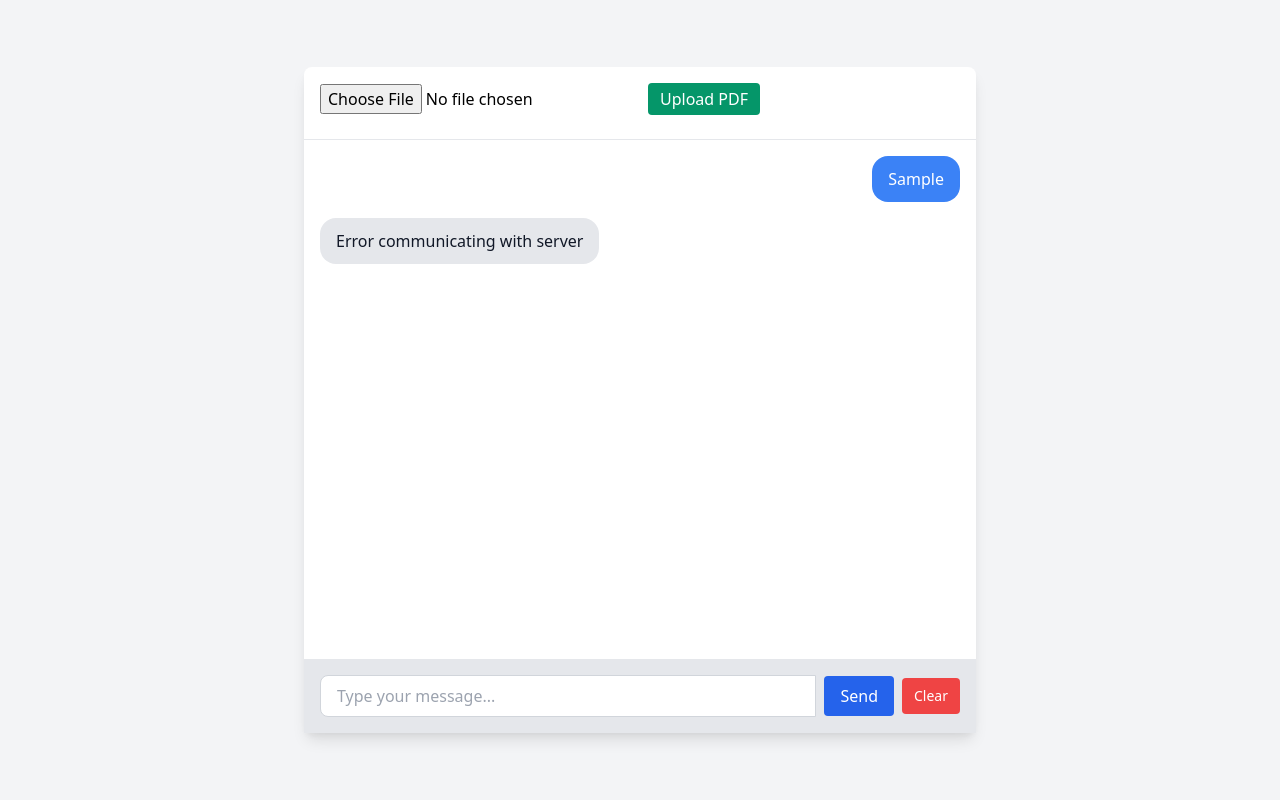
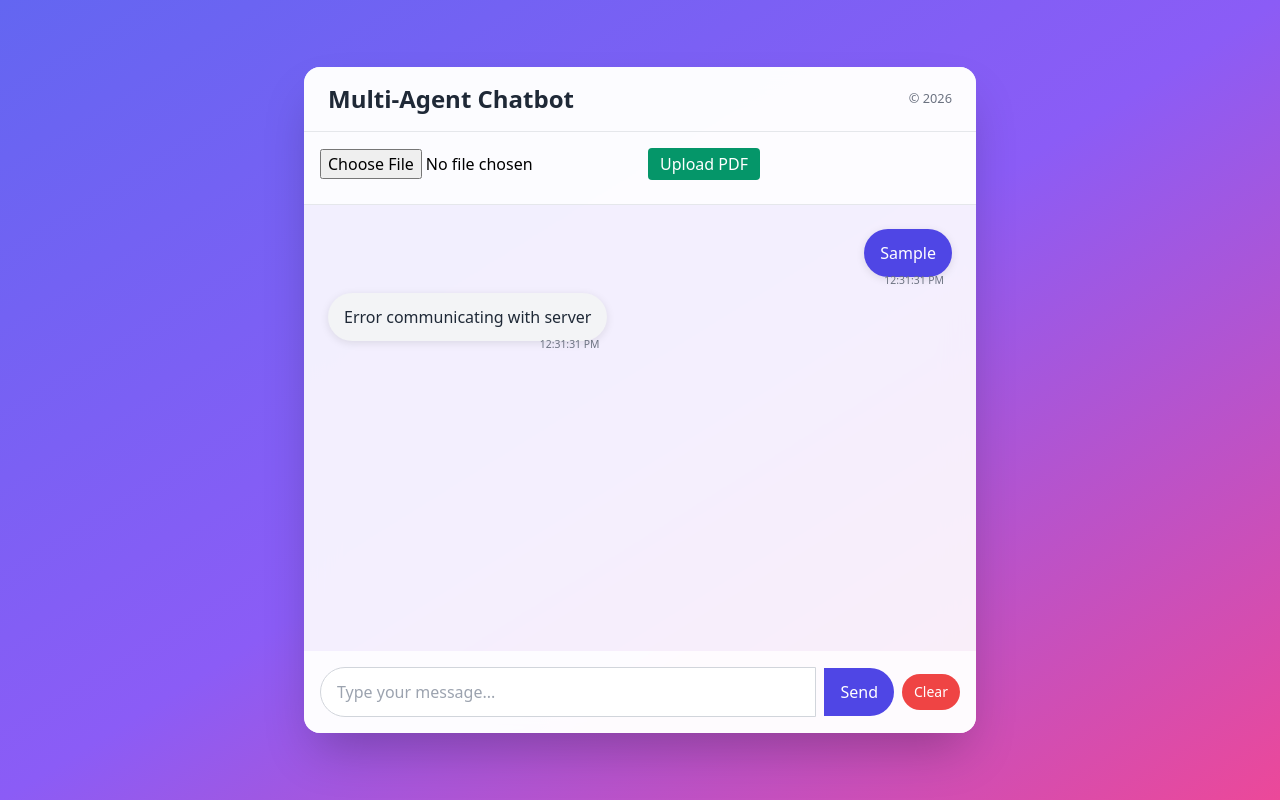
Before and after one commit to vaibhavagarwal19/RAG-based-chatbot, a plain HTML site: page app/static/index.html in a window 1280 px wide. Both pictures are taken after typing "Sample" into the empty fields and a click on the button "Send". Drawn offline with nearby package versions, Linux system fonts and the light colour scheme; no server answers.

Commit message:
improvements in ui

```diff
--- a/app/static/chat.js
+++ b/app/static/chat.js
@@ -6,8 +6,19 @@ function appendMessage(text, sender) {
     const div = document.createElement("div");
     div.classList.add("message");
     div.classList.add(sender === "user" ? "from-user" : "from-bot");
+    // add fade-in effect
+    div.style.opacity = 0;
+    div.style.transition = "opacity 0.3s";
     div.textContent = text;
+
+    const ts = document.createElement("span");
+    ts.classList.add("ts");
+    const now = new Date();
+    ts.textContent = now.toLocaleTimeString();
+    div.appendChild(ts);
+
     chatContainer.appendChild(div);
+    requestAnimationFrame(() => { div.style.opacity = 1; });
     chatContainer.scrollTop = chatContainer.scrollHeight;
 }
 
--- a/app/static/index.html
+++ b/app/static/index.html
@@ -6,9 +6,14 @@
     <title>Multi-Agent Chatbot</title>
     <!-- Tailwind CSS from CDN for quick styling -->
     <link href="https://cdn.jsdelivr.net/npm/tailwindcss@2.2.19/dist/tailwind.min.css" rel="stylesheet" />
+    <!-- Google font -->
+    <link rel="preconnect" href="https://fonts.googleapis.com">
+    <link rel="preconnect" href="https://fonts.gstatic.com" crossorigin>
+    <link href="https://fonts.googleapis.com/css2?family=Inter:wght@400;600;700&display=swap" rel="stylesheet">
 
     <style>
-        /* simple customizations */
+        body { font-family: 'Inter', sans-serif; }
+        /* message container plus bubbles */
         #chat {
             display: flex;
             flex-direction: column;
@@ -16,25 +21,39 @@
         .message {
             max-width: 75%;
             padding: 0.75rem 1rem;
-            border-radius: 1rem;
-            line-height: 1.4;
+            border-radius: 1.5rem;
+            line-height: 1.5;
             word-wrap: break-word;
+            box-shadow: 0 2px 8px rgba(0,0,0,0.1);
+            position: relative;
         }
         .from-user {
             align-self: flex-end;
-            background-color: #3b82f6;
+            background-color: #4f46e5; /* Indigo */
             color: white;
         }
         .from-bot {
             align-self: flex-start;
-            background-color: #e5e7eb;
-            color: #111827;
+            background-color: #f3f4f6; /* Gray-100 */
+            color: #1f2937;
+        }
+        /* timestamp small text inside bubble */
+        .message .ts {
+            position: absolute;
+            bottom: -0.75rem;
+            right: 0.5rem;
+            font-size: 0.65rem;
+            color: #6b7280;
         }
     </style>
 </head>
-<body class="bg-gray-100 flex items-center justify-center h-screen">
-    <div class="w-full max-w-2xl bg-white shadow-lg rounded-lg flex flex-col h-5/6">
-        <div class="border-b p-4">
+<body class="bg-gradient-to-br from-indigo-500 via-purple-500 to-pink-500 flex items-center justify-center h-screen font-sans">
+    <div class="w-full max-w-2xl bg-white bg-opacity-90 backdrop-filter backdrop-blur-lg shadow-2xl rounded-2xl flex flex-col h-5/6 overflow-hidden">
+        <header class="bg-white bg-opacity-80 px-6 py-4 border-b border-gray-200 flex items-center justify-between">
+            <h1 class="text-2xl font-bold text-gray-800">Multi‑Agent Chatbot</h1>
+            <small class="text-gray-500">&copy; 2026</small>
+        </header>
+        <div class="border-b p-4 bg-white bg-opacity-80">
             <form id="upload-form" class="flex items-center space-x-4" enctype="multipart/form-data">
                 <input type="file" id="upload-file" accept=".pdf" class="" />
                 <button type="submit" class="px-3 py-1 bg-green-600 text-white rounded hover:bg-green-700">
@@ -43,26 +62,26 @@
             </form>
             <div id="upload-status" class="mt-2 text-sm text-gray-600"></div>
         </div>
-        <div id="chat" class="flex-1 p-4 overflow-auto space-y-4">
+        <div id="chat" class="flex-1 p-6 overflow-auto space-y-4">
             <!-- Chat messages will appear here -->
         </div>
-        <form id="chat-form" class="p-4 bg-gray-200 flex items-center space-x-2" autocomplete="off">
+        <form id="chat-form" class="p-4 bg-white bg-opacity-80 flex items-center space-x-2" autocomplete="off">
             <input
                 type="text"
                 id="message"
                 placeholder="Type your message..."
-                class="flex-1 px-4 py-2 rounded-l-lg border border-gray-300 focus:outline-none"
+                class="flex-1 px-4 py-3 rounded-l-full border border-gray-300 focus:outline-none focus:ring-2 focus:ring-indigo-300"
             />
             <button
                 type="submit"
-                class="px-4 py-2 bg-blue-600 text-white rounded hover:bg-blue-700"
+                class="px-4 py-3 bg-indigo-600 text-white rounded-r-full hover:bg-indigo-700 transition-colors duration-150"
             >
                 Send
             </button>
             <button
                 type="button"
                 id="clear-chat"
-                class="px-3 py-2 bg-red-500 text-white rounded hover:bg-red-600 text-sm"
+                class="px-3 py-2 bg-red-500 text-white rounded-full hover:bg-red-600 text-sm transition-colors duration-150"
             >
                 Clear
             </button>
```
